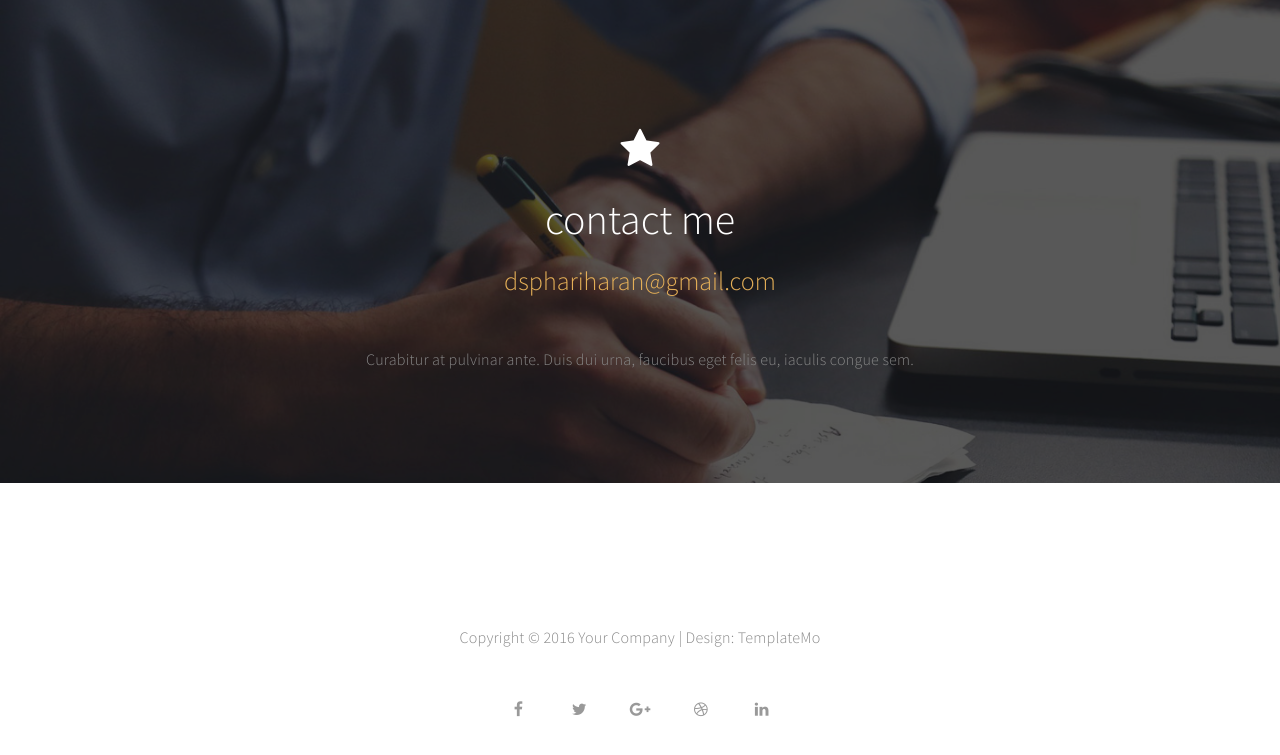
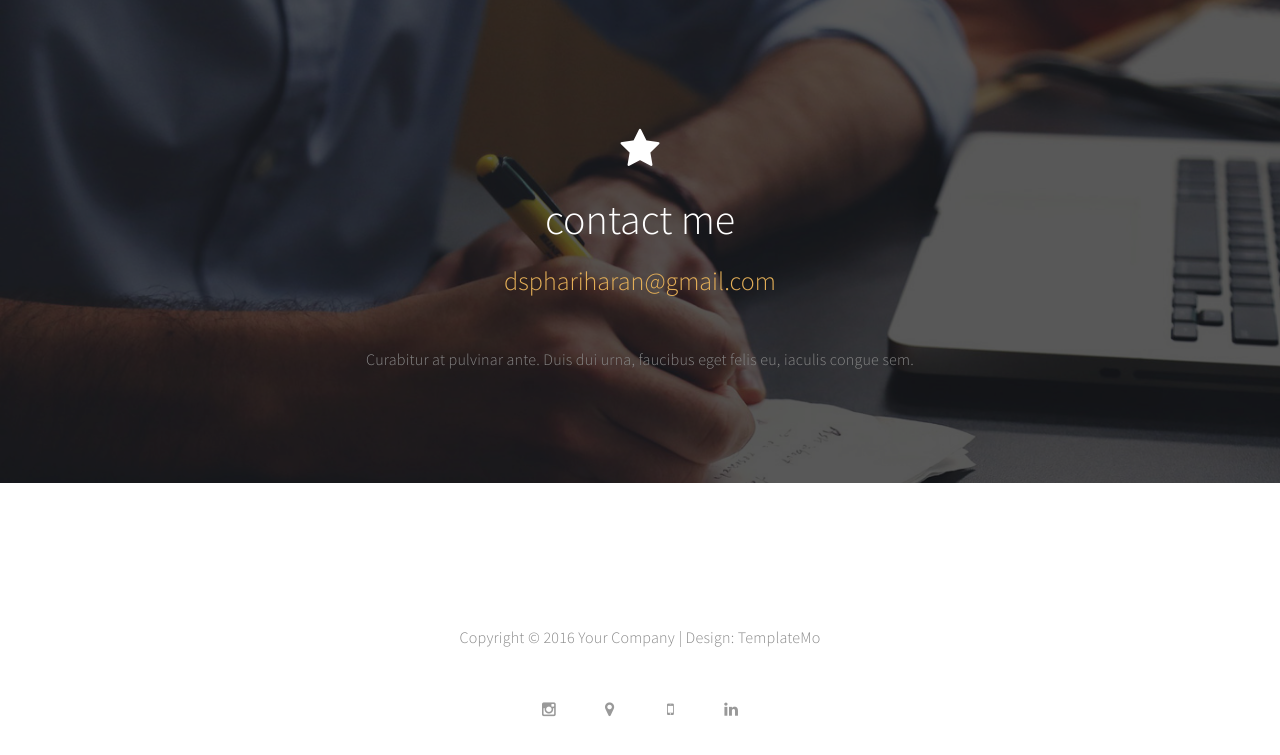
Before and after one commit to itzharis/hariharan.github.io, a plain HTML site: page index.html in a window 1280 px wide. Shown: the part 2340-3095 px from the top of the page. Drawn offline with Linux system fonts and the light colour scheme.

Commit message:
second test

```diff
--- a/index.html
+++ b/index.html
@@ -316,12 +316,11 @@ http://www.templatemo.com/tm-498-stimulus
 
                     | Design: TemplateMo</p>
                     </div>
-				<ul class="wow fadeInUp social-icon" data-wow-delay="2s">
-                         <li><a href="#" class="fa fa-facebook"></a></li>
-                         <li><a href="#" class="fa fa-twitter"></a></li>
-                         <li><a href="#" class="fa fa-google-plus"></a></li>
-                         <li><a href="#" class="fa fa-dribbble"></a></li>
-                         <li><a href="#" class="fa fa-linkedin"></a></li>
+                    <ul class="wow fadeInUp social-icon" data-wow-delay="2s">
+                         <li><a href="#" class="fa fa-instagram"></a></li>
+                         <li><a href="https://www.google.com/maps/place/Dindigul,+Tamil+Nadu+624001/@10.362379,77.9591581,15z/data=!3m1!4b1!4m6!3m5!1s0x3b00aa57a54881e3:0x765a14068982e6e7!8m2!3d10.3623794!4d77.9694579!16zL20vMDZkc2Nj?entry=ttu" class="fa fa-map-marker"></a></li>
+                         <li><a href="tel:+918300835776" class="fa fa-mobile"></a></li>
+                         <li><a href="https://linkedin.com" class="fa fa-linkedin"></a></li>
                     </ul>
                </div>
 
```
